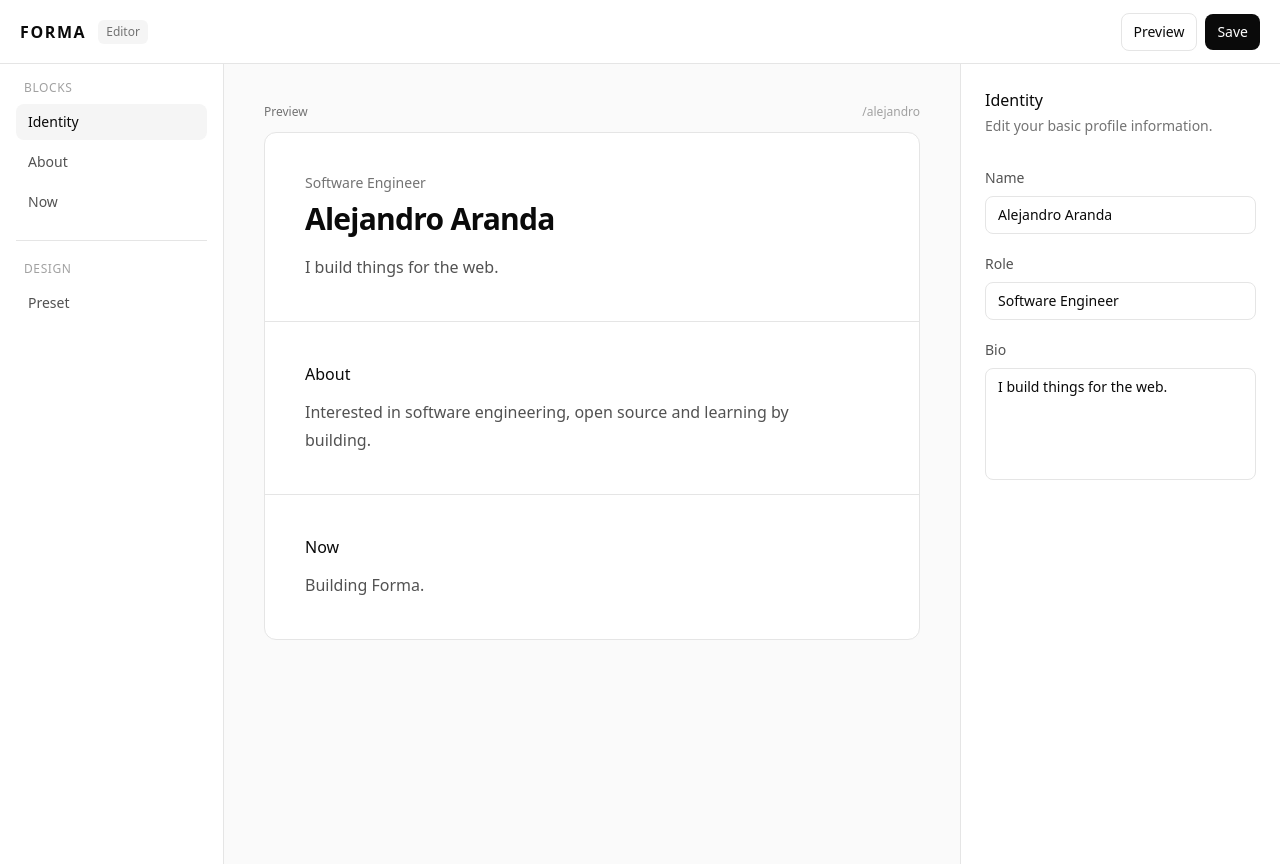
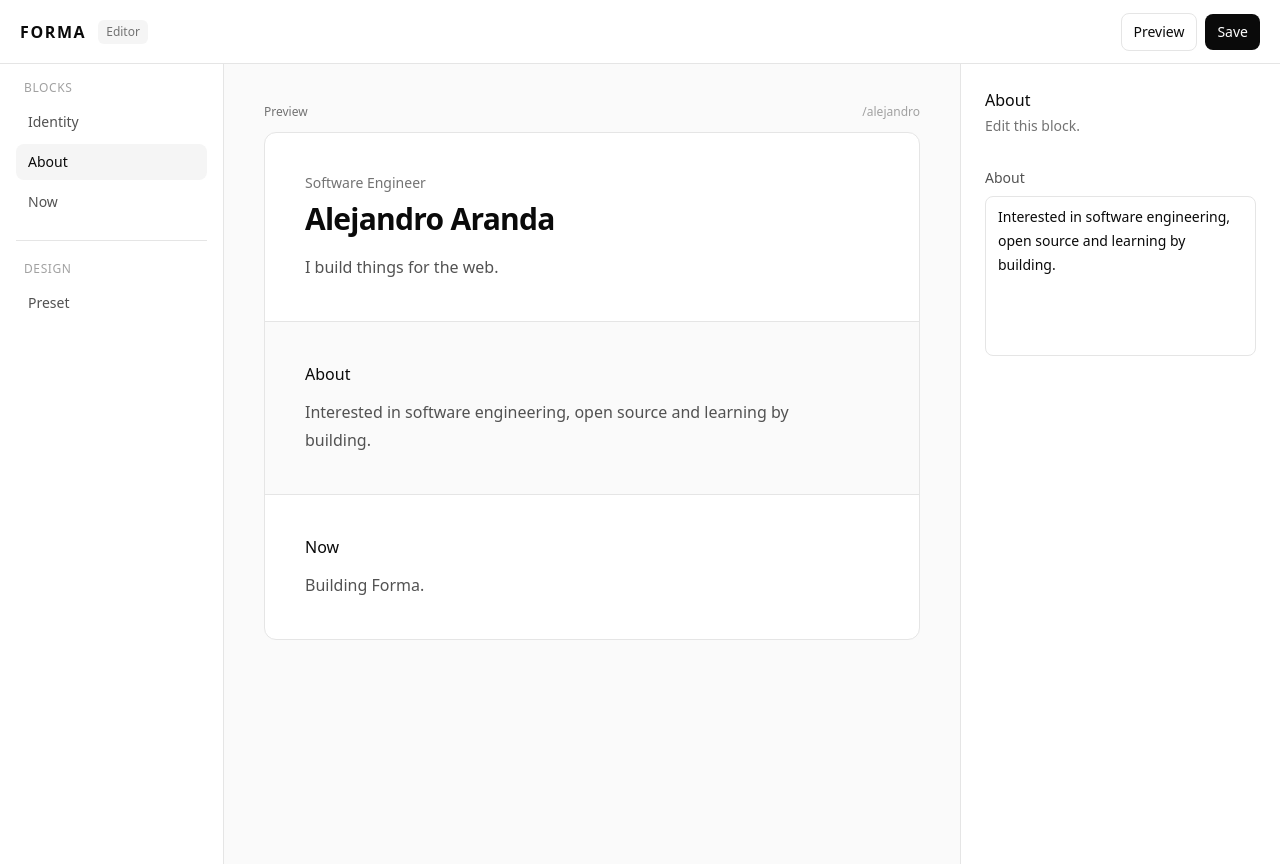
Before and after one commit to ale0aranda/forma, a Next.js app: page / in a window 1280 px wide. Both pictures are taken after a click on the button "About". Built offline with nearby package versions, Linux system fonts and the light colour scheme.

Commit message:
feat: add block selection

```diff
--- a/app/page.tsx
+++ b/app/page.tsx
@@ -3,6 +3,28 @@
 import { useState } from 'react';
 
 import type { Profile } from '@/lib/profile';
+
+type Block = 'identity' | 'about' | 'now';
+
+interface BlockOption {
+  id: Block;
+  label: string;
+}
+
+const blocks: BlockOption[] = [
+  {
+    id: 'identity',
+    label: 'Identity'
+  },
+  {
+    id: 'about',
+    label: 'About'
+  },
+  {
+    id: 'now',
+    label: 'Now'
+  }
+];
 
 const initialProfile: Profile = {
   username: 'alejandro',
@@ -16,10 +38,9 @@ const initialProfile: Profile = {
   now: 'Building Forma.'
 };
 
-const blocks = ['Identity', 'About', 'Now'];
-
 export default function Home() {
   const [profile, setProfile] = useState(initialProfile);
+  const [selectedBlock, setSelectedBlock] = useState<Block>('identity');
 
   function updateIdentity(field: keyof Profile['identity'], value: string) {
     setProfile((current) => ({
@@ -30,6 +51,23 @@ export default function Home() {
       }
     }));
   }
+
+  function updateAbout(value: string) {
+    setProfile((current) => ({
+      ...current,
+      about: value
+    }));
+  }
+
+  function updateNow(value: string) {
+    setProfile((current) => ({
+      ...current,
+      now: value
+    }));
+  }
+
+  const selectedBlockLabel =
+    blocks.find((block) => block.id === selectedBlock)?.label ?? 'Identity';
 
   return (
     <main className='min-h-screen bg-white text-neutral-950'>
@@ -70,14 +108,15 @@ export default function Home() {
               {blocks.map((block) => (
                 <button
                   className={`w-full rounded-lg px-3 py-2 text-left text-sm transition-colors ${
-                    block === 'Identity'
+                    selectedBlock === block.id
                       ? 'bg-neutral-100 font-medium text-neutral-950'
                       : 'text-neutral-600 hover:bg-neutral-50 hover:text-neutral-950'
                   }`}
-                  key={block}
+                  key={block.id}
+                  onClick={() => setSelectedBlock(block.id)}
                   type='button'
                 >
-                  {block}
+                  {block.label}
                 </button>
               ))}
             </div>
@@ -108,7 +147,15 @@ export default function Home() {
             </div>
 
             <article className='rounded-xl border border-neutral-200 bg-white'>
-              <section className='p-10'>
+              <button
+                className={`block w-full p-10 text-left transition-colors ${
+                  selectedBlock === 'identity'
+                    ? 'bg-neutral-50'
+                    : 'hover:bg-neutral-50'
+                }`}
+                onClick={() => setSelectedBlock('identity')}
+                type='button'
+              >
                 <p className='text-neutral-500 text-sm'>
                   {profile.identity.role}
                 </p>
@@ -120,54 +167,77 @@ export default function Home() {
                 <p className='mt-4 max-w-lg text-neutral-600 leading-7'>
                   {profile.identity.bio}
                 </p>
-              </section>
+              </button>
 
-              <section className='border-neutral-200 border-t p-10'>
+              <button
+                className={`block w-full border-neutral-200 border-t p-10 text-left transition-colors ${
+                  selectedBlock === 'about'
+                    ? 'bg-neutral-50'
+                    : 'hover:bg-neutral-50'
+                }`}
+                onClick={() => setSelectedBlock('about')}
+                type='button'
+              >
                 <h2 className='font-medium'>About</h2>
 
                 <p className='mt-3 max-w-lg text-neutral-600 leading-7'>
                   {profile.about}
                 </p>
-              </section>
+              </button>
 
-              <section className='border-neutral-200 border-t p-10'>
+              <button
+                className={`block w-full border-neutral-200 border-t p-10 text-left transition-colors ${
+                  selectedBlock === 'now'
+                    ? 'bg-neutral-50'
+                    : 'hover:bg-neutral-50'
+                }`}
+                onClick={() => setSelectedBlock('now')}
+                type='button'
+              >
                 <h2 className='font-medium'>Now</h2>
 
                 <p className='mt-3 max-w-lg text-neutral-600 leading-7'>
                   {profile.now}
                 </p>
-              </section>
+              </button>
             </article>
           </div>
         </section>
 
         <aside className='w-80 shrink-0 border-neutral-200 border-l bg-white p-6'>
           <div className='mb-8'>
-            <p className='font-medium'>Identity</p>
+            <p className='font-medium'>{selectedBlockLabel}</p>
 
-            <p className='mt-1 text-neutral-500 text-sm'>
-              Edit your basic profile information.
-            </p>
+            <p className='mt-1 text-neutral-500 text-sm'>Edit this block.</p>
           </div>
 
+          {selectedBlock === 'identity' && (
             <div className='space-y-5'>
               <label className='block'>
-              <span className='mb-2 block text-neutral-600 text-sm'>Name</span>
+                <span className='mb-2 block text-neutral-600 text-sm'>
+                  Name
+                </span>
 
                 <input
                   className='w-full rounded-lg border border-neutral-200 bg-white px-3 py-2 text-sm outline-none transition-colors focus:border-neutral-400'
-                onChange={(event) => updateIdentity('name', event.target.value)}
+                  onChange={(event) =>
+                    updateIdentity('name', event.target.value)
+                  }
                   type='text'
                   value={profile.identity.name}
                 />
               </label>
 
               <label className='block'>
-              <span className='mb-2 block text-neutral-600 text-sm'>Role</span>
+                <span className='mb-2 block text-neutral-600 text-sm'>
+                  Role
+                </span>
 
                 <input
                   className='w-full rounded-lg border border-neutral-200 bg-white px-3 py-2 text-sm outline-none transition-colors focus:border-neutral-400'
-                onChange={(event) => updateIdentity('role', event.target.value)}
+                  onChange={(event) =>
+                    updateIdentity('role', event.target.value)
+                  }
                   type='text'
                   value={profile.identity.role}
                 />
@@ -178,11 +248,38 @@ export default function Home() {
 
                 <textarea
                   className='min-h-28 w-full resize-none rounded-lg border border-neutral-200 bg-white px-3 py-2 text-sm outline-none transition-colors focus:border-neutral-400'
-                onChange={(event) => updateIdentity('bio', event.target.value)}
+                  onChange={(event) =>
+                    updateIdentity('bio', event.target.value)
+                  }
                   value={profile.identity.bio}
                 />
               </label>
             </div>
+          )}
+
+          {selectedBlock === 'about' && (
+            <label className='block'>
+              <span className='mb-2 block text-neutral-600 text-sm'>About</span>
+
+              <textarea
+                className='min-h-40 w-full resize-none rounded-lg border border-neutral-200 bg-white px-3 py-2 text-sm leading-6 outline-none transition-colors focus:border-neutral-400'
+                onChange={(event) => updateAbout(event.target.value)}
+                value={profile.about}
+              />
+            </label>
+          )}
+
+          {selectedBlock === 'now' && (
+            <label className='block'>
+              <span className='mb-2 block text-neutral-600 text-sm'>Now</span>
+
+              <textarea
+                className='min-h-32 w-full resize-none rounded-lg border border-neutral-200 bg-white px-3 py-2 text-sm leading-6 outline-none transition-colors focus:border-neutral-400'
+                onChange={(event) => updateNow(event.target.value)}
+                value={profile.now}
+              />
+            </label>
+          )}
         </aside>
       </div>
     </main>
```
Lines whose indentation alone changed are shown as unchanged.
